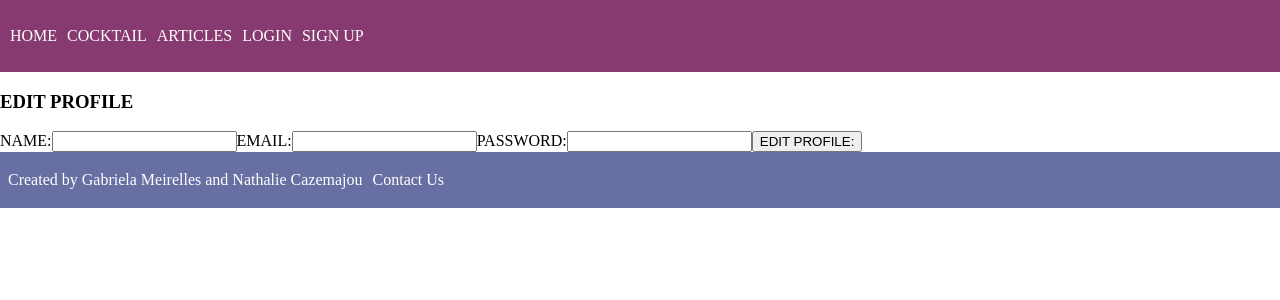
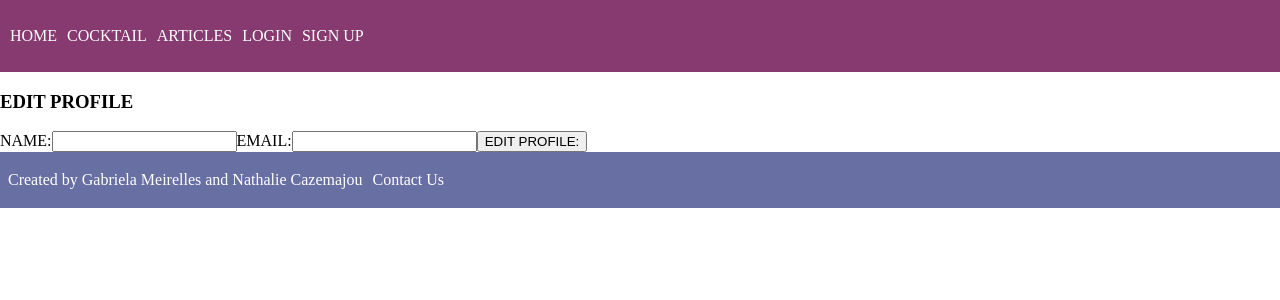
Before and after one commit to natcaze/Project3_client, a React (Create React App) app: page /user/edit-profile in a window 1280 px wide. Shown: the top 300 px of the page. Built offline with nearby package versions, Linux system fonts and the light colour scheme.

Commit message:
trying to solve merge conflict 2

```diff
--- a/src/pages/ContactUs.jsx
+++ b/src/pages/ContactUs.jsx
@@ -1,24 +1,26 @@
-import React from 'react'
-import {Link} from 'react-router-dom';
+import React from "react";
+import { Link } from "react-router-dom";
 
 function ContactUs() {
   return (
     <div>
-    <div className='Gabriela'>
+      <div className="Gabriela">
         {/* <img></img> */}
         <h3>Gabriela Meirelles</h3>
-    <Link to='https://www.linkedin.com/in/gabriela-meirelles-martins/'>LinkedIn</Link>
-    <Link to='https://github.com/gabimeirellesm'>Github</Link>
+        <a href="https://www.linkedin.com/in/gabriela-meirelles-martins/">
+          LinkedIn
+        </a>
+        <a href="https://github.com/gabimeirellesm">Github</a>
         <h5>Email: gb.meirellesmartins@gmail.com</h5>
       </div>
-    <div className='Nathalie'>
+      <div className="Nathalie">
         {/* <img></img> */}
-    <Link to='https://www.linkedin.com/in/nathalie-cazemajou/'>LinkedIn</Link>
-    <Link to='https://github.com/natcaze'>Github</Link>
+        <a href="https://www.linkedin.com/in/nathalie-cazemajou/">LinkedIn</a>
+        <a href="https://github.com/natcaze">Github</a>
         <h5>Email: nat.caze@gmail.com</h5>
       </div>
     </div>
-  )
+  );
 }
 
-export default ContactUs
+export default ContactUs;
--- a/src/pages/Creations.jsx
+++ b/src/pages/Creations.jsx
@@ -46,11 +46,9 @@ function Creations() {
 
   useEffect(() => {
     getCocktailCreated();
+    getArticleCreated();
   }, [user]);
 
-  useEffect(() => {
-    getArticleCreated();
-  }, [user]);
 
   return (
     <div>
@@ -78,6 +76,7 @@ function Creations() {
         creationsArticle.map((creationArticle) => {
           return (
             <div key={creationArticle._id}>
+              <img src={creationArticle.img} alt="default" />
               <p>{creationArticle.title}</p>
 
               <Link to={`/user/edit-article/${creationArticle._id}`}>EDIT</Link>
--- a/src/pages/EditProfile.jsx
+++ b/src/pages/EditProfile.jsx
@@ -6,14 +6,14 @@ import { AuthContext } from "../contexts/auth.context";
 function EditProfile() {
   const [name, setName] = useState("");
   const [email, setEmail] = useState("");
-  const [password, setPassword] = useState("");
+
 
   const { user } = useContext(AuthContext);
   const navigate = useNavigate();
 
   const handleName = (e) => setName(e.target.value);
   const handleEmail = (e) => setEmail(e.target.value);
-  const handlePassword = (e) => setPassword(e.target.value);
+
 
   const getProfile = async () => {
     try {
@@ -24,7 +24,7 @@ function EditProfile() {
       );
       setName(response.data.name);
       setEmail(response.data.email);
-      setPassword(response.data.password);
+
       console.log(response.data);
     } catch (error) {
       console.log(error);
@@ -41,12 +41,11 @@ function EditProfile() {
       const storedToken = localStorage.getItem("authToken");
       await axios.put(
         `${process.env.REACT_APP_API_URL}/user/edit-profile/${user._id}`,
-        { name, email, password },
+        { name, email },
         { headers: { Authorization: `Bearer ${storedToken}` } }
       );
 
       setName("");
-      setPassword("");
 
       navigate(`/api/generated-cocktail`);
     } catch (error) {
@@ -62,13 +61,7 @@ function EditProfile() {
         <input type="text" name="name" value={name} onChange={handleName} />
         <label htmlFor="email">EMAIL:</label>
         <input type="email" name="email" value={email} onChange={handleEmail} />
-        <label htmlFor="password">PASSWORD:</label>
-        <input
-          type="password"
-          name="password"
-          value={password}
-          onChange={handlePassword}
-        />
+
 
         <button type="submit">EDIT PROFILE:</button>
       </form>
```
Lines whose indentation alone changed are shown as unchanged.
